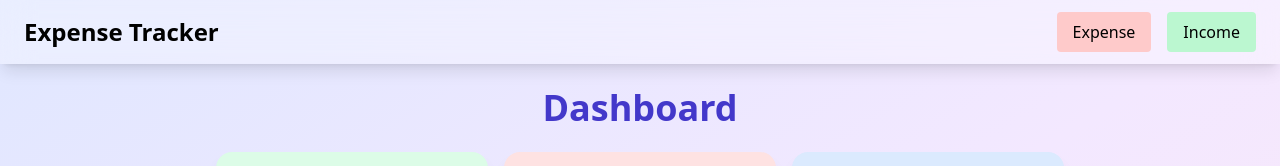
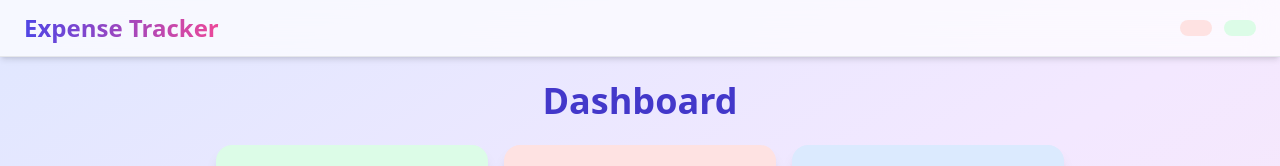
Before and after one commit to Raksha8277/Expense-Tracker, a React (Vite) app in the folder frontend/: page / in a window 1280 px wide. Shown: the top 166 px of the page. Built offline with nearby package versions, Linux system fonts and the light colour scheme; no server answers.

Commit message:
Update Navbar

```diff
--- a/frontend/src/components/Navbar.tsx
+++ b/frontend/src/components/Navbar.tsx
@@ -1,35 +1,94 @@
-import { useNavigate } from "react-router-dom";
+import { useNavigate, useLocation } from "react-router-dom";
+import { useState } from "react";
 
 export default function Navbar() {
   const navigate = useNavigate();
+  const location = useLocation();
+  const [open, setOpen] = useState(false);
 
   return (
-    <div className="flex justify-between items-center px-6 py-3 bg-white/30 backdrop-blur-lg shadow-lg">
+    <div className="bg-white/70 backdrop-blur-lg shadow-md border-b border-gray-200 sticky top-0 z-50">
+
+      <div className="flex justify-between items-center px-6 py-3">
 
         <h1
           onClick={() => navigate("/")}
-        className="text-2xl font-bold cursor-pointer"
+          className="text-2xl font-bold bg-gradient-to-r from-indigo-600 to-pink-500 bg-clip-text text-transparent cursor-pointer"
         >
           Expense Tracker
         </h1>
 
-      <div className="flex gap-4">
+
+        <div className="hidden md:flex gap-3">
 
           <button
             onClick={() => navigate("/expenses")}
-          className="px-4 py-2 bg-red-200 rounded"
+            className={`px-4 py-2 rounded-xl font-medium transition ${
+              location.pathname === "/expenses"
+                ? "bg-red-500 text-white shadow-md"
+                : "bg-red-100 text-red-600 hover:bg-red-200"
+            }`}
           >
-          Expense
+
           </button>
 
           <button
             onClick={() => navigate("/income")}
-          className="px-4 py-2 bg-green-200 rounded"
+            className={`px-4 py-2 rounded-xl font-medium transition ${
+              location.pathname === "/income"
+                ? "bg-green-500 text-white shadow-md"
+                : "bg-green-100 text-green-600 hover:bg-green-200"
+            }`}
           >
-          Income
+
           </button>
 
         </div>
+
+
+        <button
+          onClick={() => setOpen(!open)}
+          className="md:hidden text-2xl"
+        >
+          ☰
+        </button>
+
+      </div>
+
+
+      {open && (
+        <div className="md:hidden px-6 pb-4 flex flex-col gap-3">
+
+          <button
+            onClick={() => {
+              navigate("/expenses");
+              setOpen(false);
+            }}
+            className={`px-4 py-2 rounded-xl font-medium ${
+              location.pathname === "/expenses"
+                ? "bg-red-500 text-white"
+                : "bg-red-100 text-red-600"
+            }`}
+          >
+            Expense History
+          </button>
+
+          <button
+            onClick={() => {
+              navigate("/income");
+              setOpen(false);
+            }}
+            className={`px-4 py-2 rounded-xl font-medium ${
+              location.pathname === "/income"
+                ? "bg-green-500 text-white"
+                : "bg-green-100 text-green-600"
+            }`}
+          >
+            Income History
+          </button>
+
+        </div>
+      )}
     </div>
   );
 }
```
Lines whose indentation alone changed are shown as unchanged.
